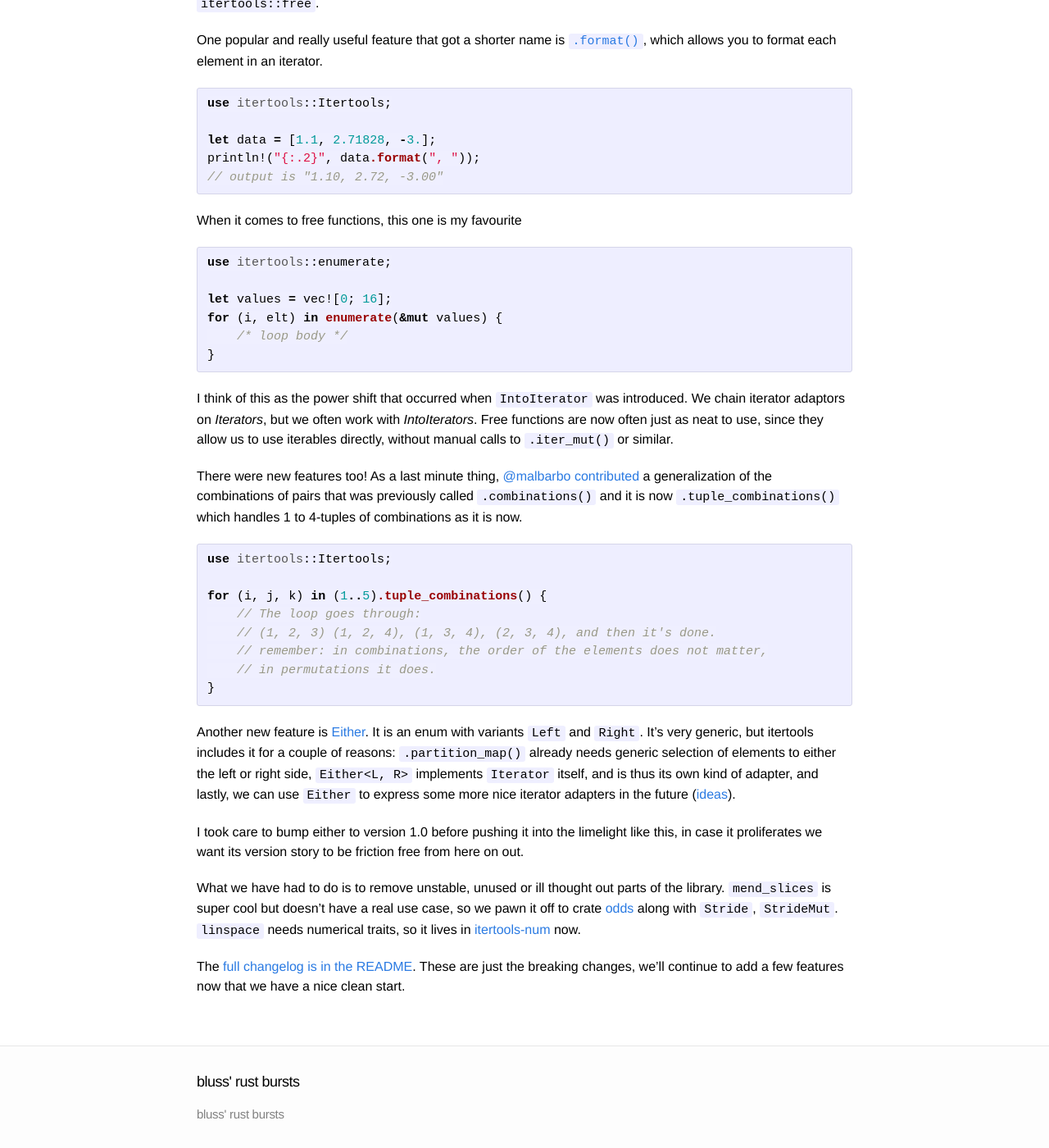
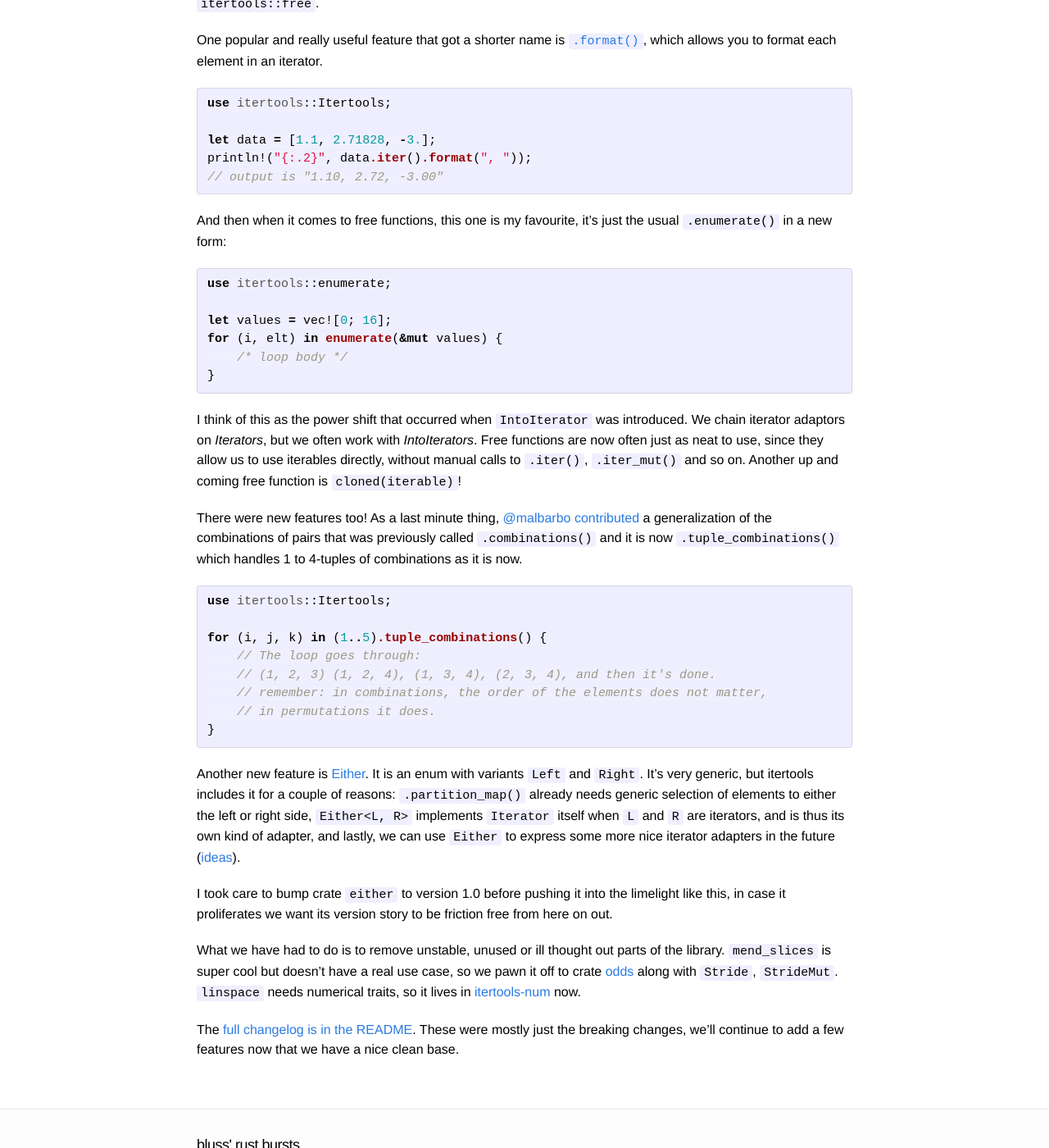
Before and after one commit to bluss/bluss.github.io, a Jekyll site: the page built from _posts/2016-09-26-itertools-0.5.0.markdown, in a window 1280 px wide and 1400 px high, scrolled down 508 px. Shown: the whole window at 82% size. Built offline with Jekyll 4.4.1, drawn with Linux system fonts in a browser that asks for light colours; some of the changed text lies outside the part shown.

Commit message:
Update itertools post

```diff
--- a/_posts/2016-09-26-itertools-0.5.0.markdown
+++ b/_posts/2016-09-26-itertools-0.5.0.markdown
@@ -5,8 +5,8 @@ date:   2016-09-26 21:20:00 +0200
 categories: rust
 ---
 
-[***itertools***][1] is a Rust library that provides extra functionality
-for Rust’s iterators: extra adaptors, methods, free functions, macros.
+[**itertools**][1] is a Rust library that provides extra functionality
+for Rust’s iterators: extra adaptors, methods, free functions, and macros.
 
 We are now releasing version 0.5.0, which is a significant step up in consistency
 and clarity.
@@ -30,13 +30,14 @@ One popular and really useful feature that got a shorter name is
 use itertools::Itertools;
 
 let data = [1.1, 2.71828, -3.];
-println!("{:.2}", data.format(", "));
+println!("{:.2}", data.iter().format(", "));
 // output is "1.10, 2.72, -3.00"
 {% endhighlight %}
 
 [2]: https://bluss.github.io/rust-itertools/doc/itertools/trait.Itertools.html#method.format
 
-When it comes to free functions, this one is my favourite
+And then when it comes to free functions, this one is my favourite, it’s
+just the usual `.enumerate()` in a new form:
 
 {% highlight rust %}
 use itertools::enumerate;
@@ -50,7 +51,8 @@ for (i, elt) in enumerate(&mut values) {
 I think of this as the power shift that occurred when `IntoIterator` was introduced.
 We chain iterator adaptors on *Iterators*, but we often work with *IntoIterators*.
 Free functions are now often just as neat to use, since they allow us to use
-iterables directly, without manual calls to `.iter_mut()` or similar.
+iterables directly, without manual calls to `.iter()`, `.iter_mut()` and so on.
+Another up and coming free function is `cloned(iterable)`!
 
 There were new features too! As a last minute thing, [@malbarbo contributed][151]
 a generalization of the combinations of pairs that was previously called
@@ -73,13 +75,14 @@ for (i, j, k) in (1..5).tuple_combinations() {
 Another new feature is [Either][either]. It is an enum with variants `Left` and
 `Right`. It's very generic, but itertools includes it for a couple of reasons:
 `.partition_map()` already needs generic selection of elements to either the
-left or right side, `Either<L, R>` implements `Iterator` itself, and is thus
-its own kind of adapter, and lastly, we can use `Either` to express some more
-nice iterator adapters in the future ([ideas][bug]).
+left or right side, `Either<L, R>` implements `Iterator` itself when `L` and
+`R` are iterators, and is thus its own kind of adapter, and lastly, we can use
+`Either` to express some more nice iterator adapters in the future
+([ideas][bug]).
 
-I took care to bump either to version 1.0 before pushing it into the limelight
-like this, in case it proliferates we want its version story to be friction
-free from here on out.
+I took care to bump crate `either` to version 1.0 before pushing it into the
+limelight like this, in case it proliferates we want its version story to be
+friction free from here on out.
 
 [either]: https://crates.io/crates/either
 [bug]: https://github.com/bluss/rust-itertools/issues/129
@@ -89,8 +92,9 @@ of the library. `mend_slices` is super cool but doesn't have a real use case,
 so we pawn it off to crate [odds][odds] along with `Stride`, `StrideMut`.
 `linspace` needs numerical traits, so it lives in [itertools-num][in] now.
 
-The [full changelog is in the README][chl]. These are just the breaking changes,
-we’ll continue to add a few features now that we have a nice clean start.
+The [full changelog is in the README][chl]. These were mostly just the breaking
+changes, we’ll continue to add a few features now that we have a nice clean
+base.
 
 [odds]: https://crates.io/crates/odds
 [in]: https://crates.io/crates/itertools-num
```
